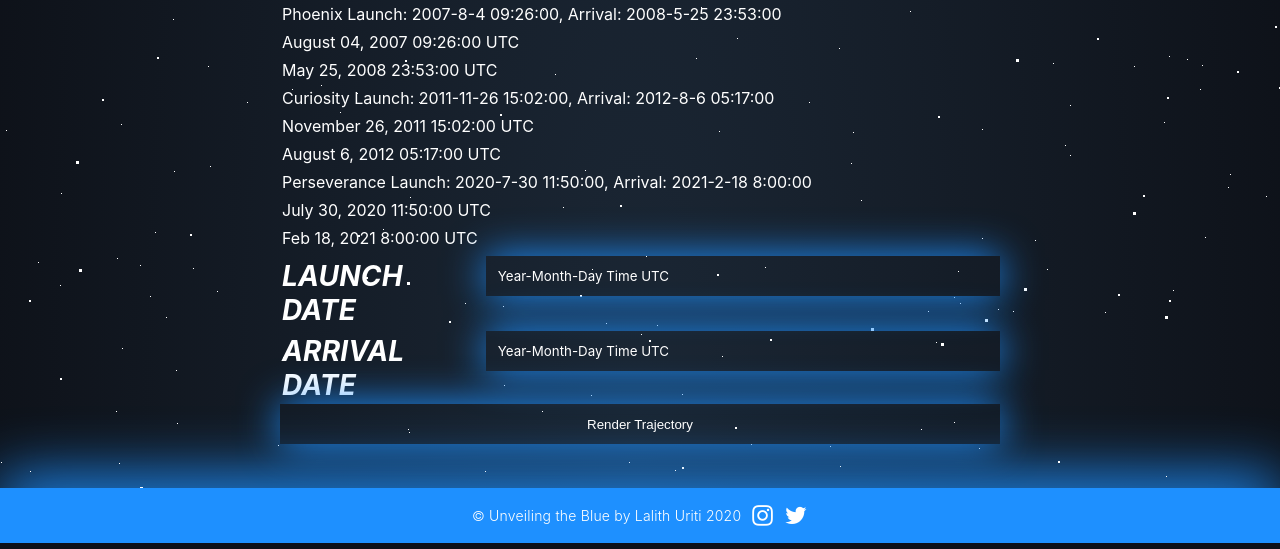
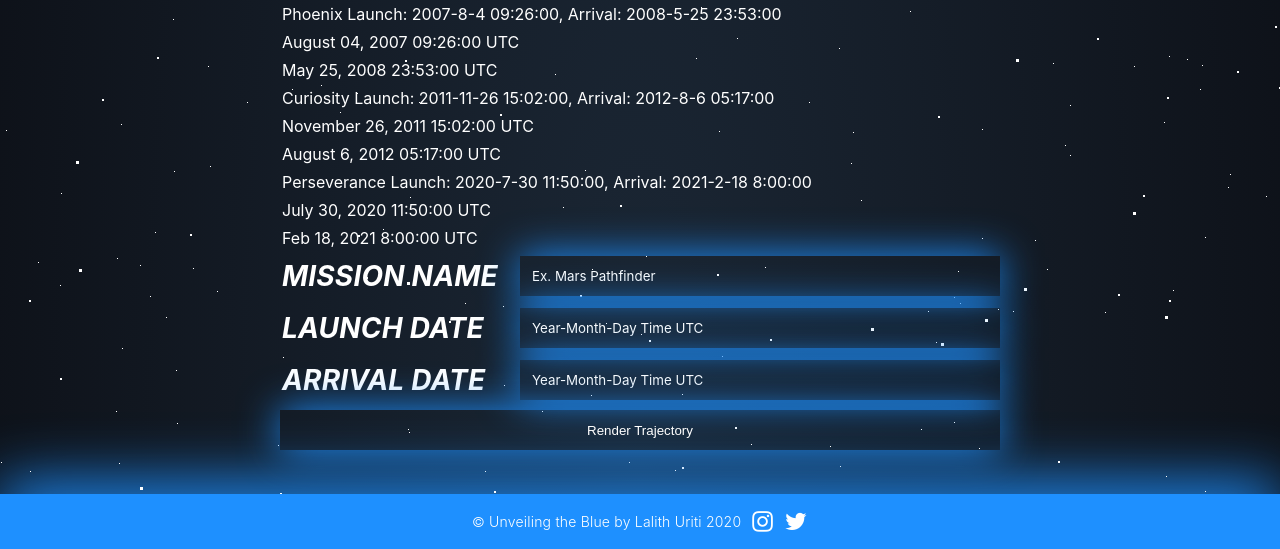
Before and after one commit to lalithu/UnveilingTheBlue_, a Django app: page /simulator.html in a window 1280 px wide. Shown: the part 1903-2452 px from the top of the page. Run offline with Django 3.2, Linux system fonts and the light colour scheme.

Commit message:
Mission Implementation

```diff
--- a/UnveilingTheBlue/BluePages/static/css/main.css
+++ b/UnveilingTheBlue/BluePages/static/css/main.css
@@ -2293,7 +2293,7 @@ textarea:hover::-webkit-input-placeholder {
 
 .col-25 {
   float: left;
-  width: 40%;
+  width: 50%;
   margin-top: 3px;
 }
 
--- a/UnveilingTheBlue/BluePages/templates/BluePages/simulator.html
+++ b/UnveilingTheBlue/BluePages/templates/BluePages/simulator.html
@@ -30,7 +30,7 @@
 </div>
 
 <article>
-  <div class="article-title">Launch Positions</div>
+  <div class="article-title">{{ mission_name }} - Launch Positions</div>
   {% autoescape off %}
   {{ Earth2dL_div }}
   {{ Mars2dL_div }}
@@ -39,7 +39,7 @@
 </article>
 
 <article>
-  <div class="article-title">Arrival Positions</div>
+  <div class="article-title">{{ mission_name }} - Arrival Positions</div>
   {% autoescape off %}
   {{ Earth2dA_div }}
   {{ Mars2dA_div }}
@@ -52,7 +52,7 @@
 <div id='stars3'></div>
 
 <article>
-  <div class="article-title">Final Trajectory</div>
+  <div class="article-title">{{ mission_name }} - Flight Path</div>
   {% autoescape off %}
   {{ final_traj_div }}
   {% endautoescape %}
@@ -90,6 +90,16 @@
   </p>
   <form action="{%url 'simulator' %}" method="POST">
     {% csrf_token %}
+    <div class="row">
+      <div class="col-25">
+        <h1 class="article-title">Mission Name</h1>
+      </div>
+
+      <div class="col-75">
+        <input type="text" name='mission_name' placeholder="Ex. Mars Pathfinder">
+      </div>
+    </div>
+
     <div class="row">
       <div class="col-25">
         <h1 class="article-title">Launch Date</h1>
@@ -178,6 +188,16 @@
     {% csrf_token %}
     <div class="row">
       <div class="col-25">
+        <h1 class="article-title">Mission Name</h1>
+      </div>
+
+      <div class="col-75">
+        <input type="text" name='mission_name' placeholder="Ex. Mars Pathfinder">
+      </div>
+    </div>
+
+    <div class="row">
+      <div class="col-25">
         <h1 class="article-title">Launch Date</h1>
       </div>
 
--- a/UnveilingTheBlue/BluePages/views.py
+++ b/UnveilingTheBlue/BluePages/views.py
@@ -60,6 +60,7 @@ def home(request):
 
 def simulator(request):
     if request.method == "POST":
+        mission_name = request.POST['mission_name']
         launch_date = request.POST['launch_date']
         arrival_date = request.POST['arrival_date']
 
@@ -163,7 +164,7 @@ def simulator(request):
             final_traj_div = plot(final_traj.set_view(
                 30 * u.deg, 260 * u.deg, distance=3 * u.km), output_type='div')
 
-            return render(request, 'BluePages/simulator.html', {'launch_date': launch_date, 'arrival_date': arrival_date, 'Earth2dL_div': Earth2dL_div, 'Mars2dL_div': Mars2dL_div, 'Frame2dL_div': Frame2dL_div, 'Earth2dA_div': Earth2dA_div, 'Mars2dA_div': Mars2dA_div, 'Frame2dA_div': Frame2dA_div, 'final_traj_div': final_traj_div})
+            return render(request, 'BluePages/simulator.html', {'mission_name': mission_name, 'launch_date': launch_date, 'arrival_date': arrival_date, 'Earth2dL_div': Earth2dL_div, 'Mars2dL_div': Mars2dL_div, 'Frame2dL_div': Frame2dL_div, 'Earth2dA_div': Earth2dA_div, 'Mars2dA_div': Mars2dA_div, 'Frame2dA_div': Frame2dA_div, 'final_traj_div': final_traj_div})
         else:
             error_message = "Your Launch and Arrival Inputs don't seem to be working. Try again."
             return render(request, 'BluePages/simulator.html', {'error_message': error_message})
```
